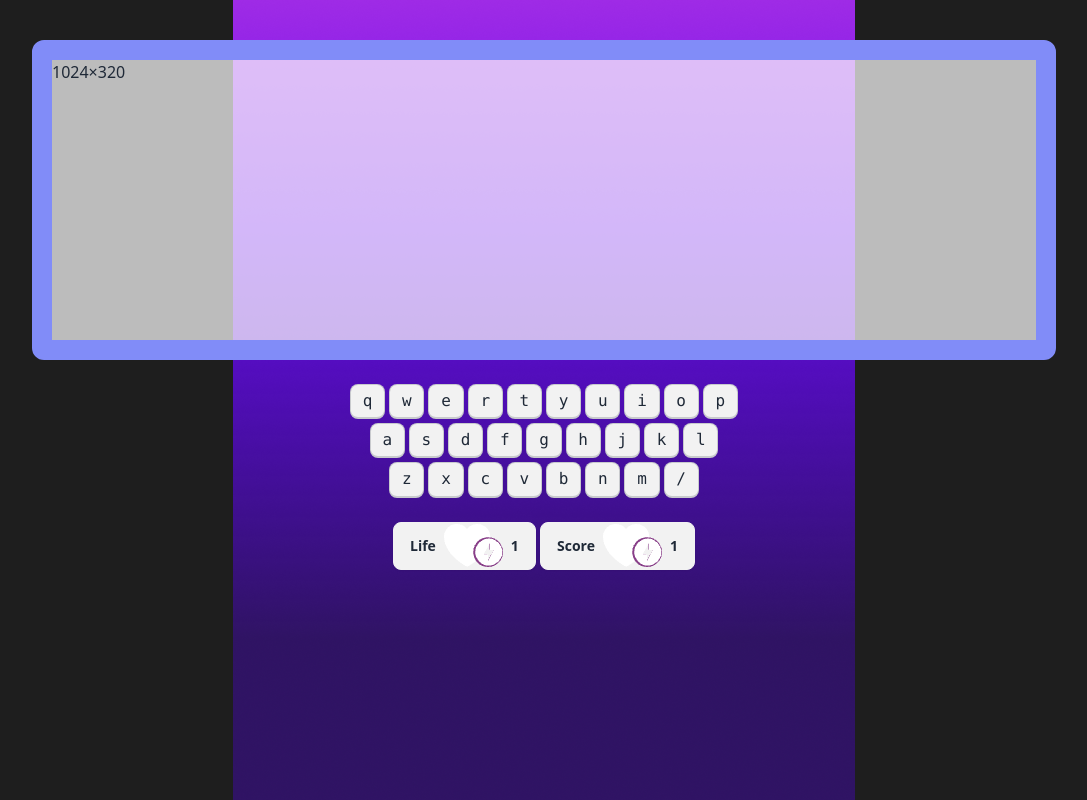
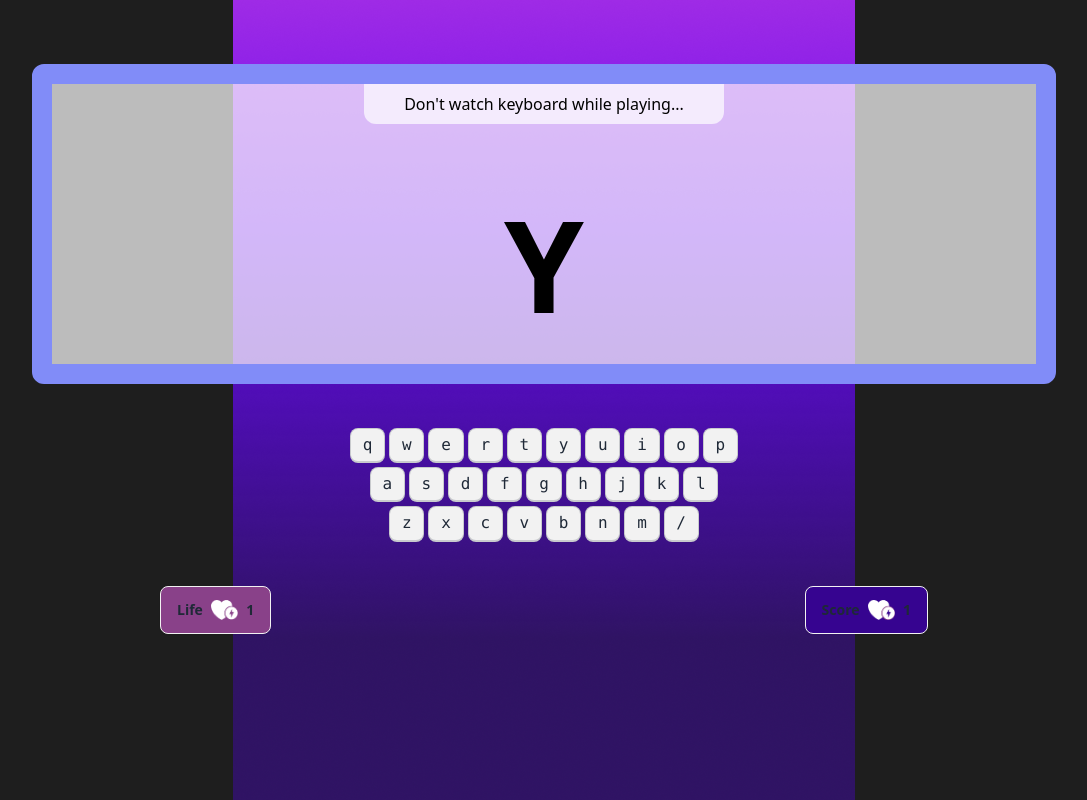
Before and after one commit to SabbirReturn/alphabet-clash-game-repo, a plain HTML site: page index.html in a window 1280 px wide. Shown: the whole page, without its empty margins (96-1183 px from the left). Drawn offline with nearby package versions, Linux system fonts and the light colour scheme.

Commit message:
palyground done

```diff
--- a/index.html
+++ b/index.html
@@ -18,10 +18,15 @@
             </div>
         </section>
         <section class="play-ground">
-            <div class="flex flex-col justify-center items-center py-10 gap-5">
+            <div class="flex flex-col justify-center items-center pt-16 gap-10">
                 <!--Screen Start  -->
                 <div class="artboard artboard-horizontal phone-6 border-[20px] rounded-xl border-indigo-400 bg-[#FFFFFFB3]">
-                    1024×320
+                    <div class="flex justify-center">
+                        <p class="text-black bg-[#FFFFFFB3] px-10 py-2 rounded-b-xl">Don't watch keyboard  while playing...</p>
+                    </div>
+                    <div class="flex justify-center items-center h-full">
+                        <p class="text-black text-9xl font-bold">Y</p>
+                    </div>
                 </div>
                 <!-- screen End -->
 
@@ -62,15 +67,17 @@
                       </div>
                 </div>
                 <!-- keyBoard End -->
-                 <div class="">
-                    <button class="btn">
+
+                <!-- Life score board -->
+                 <div class="flex justify-between w-3/5">
+                    <button class="btn bg-[#894189]">
                         Life
-                        <img src="images/icons/heart.png" alt="">
+                        <img class="h-5" src="images/icons/heart.png" alt="">
                         <span>1</span>
                     </button>
-                    <button class="btn">
+                    <button class="btn bg-[#360490]">
                         Score
-                        <img src="images/icons/heart.png" alt="">
+                        <img class="h-5" src="images/icons/heart.png" alt="">
                         <span>1</span>
                     </button>
                  </div>
```
